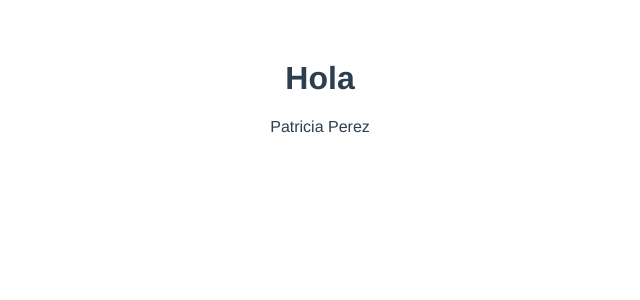
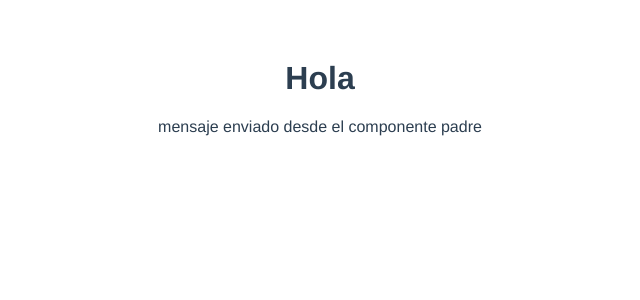
Before and after one commit to PatyLuPrz/Curso-VueJS, a Vue app in the folder cursovuejs/: page / in a window 1280 px wide. Shown: the top 300 px of the page, without its empty margins (320-960 px from the left). Built offline with nearby package versions, Linux system fonts and the light colour scheme.

Commit message:
Pops: para llamar variables enviadas desde el componente padre

```diff
--- a/cursovuejs/src/App.vue
+++ b/cursovuejs/src/App.vue
@@ -1,7 +1,7 @@
 <template>
   <div id="app">
     <h1>Hola</h1>
-    <Test/>
+    <Test mensaje='mensaje enviado desde el componente padre'/>
   </div>
 </template>
 
--- a/cursovuejs/src/components/Test.vue
+++ b/cursovuejs/src/components/Test.vue
@@ -1,7 +1,7 @@
 /* eslint-disable */
 <template>
     <div>
-        {{ fullname }}
+        {{ mensaje }}
 
     </div>
 </template>
@@ -36,6 +36,11 @@
                 return this.user.nombre + ' ' + this.user.apellido;
             }
         },
+        props:{
+            mensaje:{
+                type: String,
+            },
+        },
 
     }
 </script>
```
